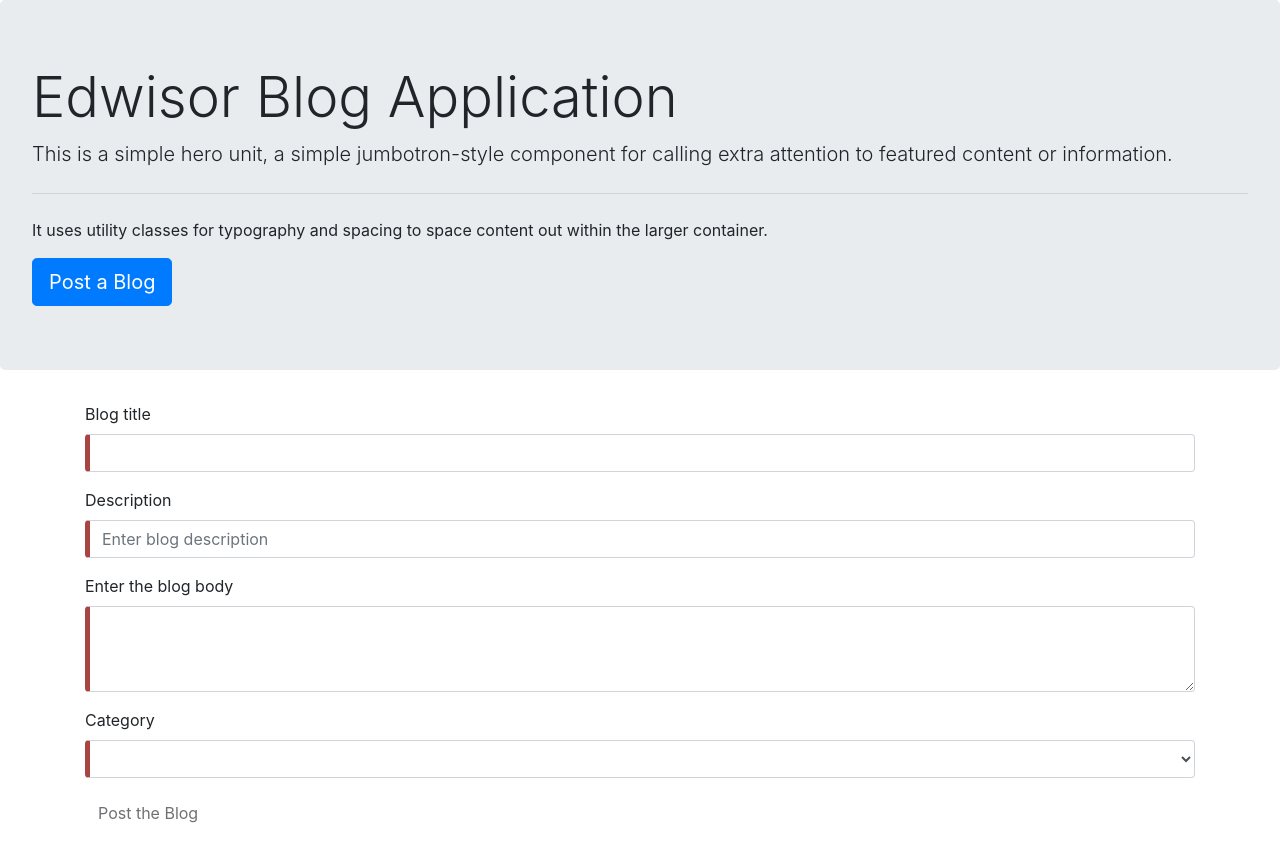
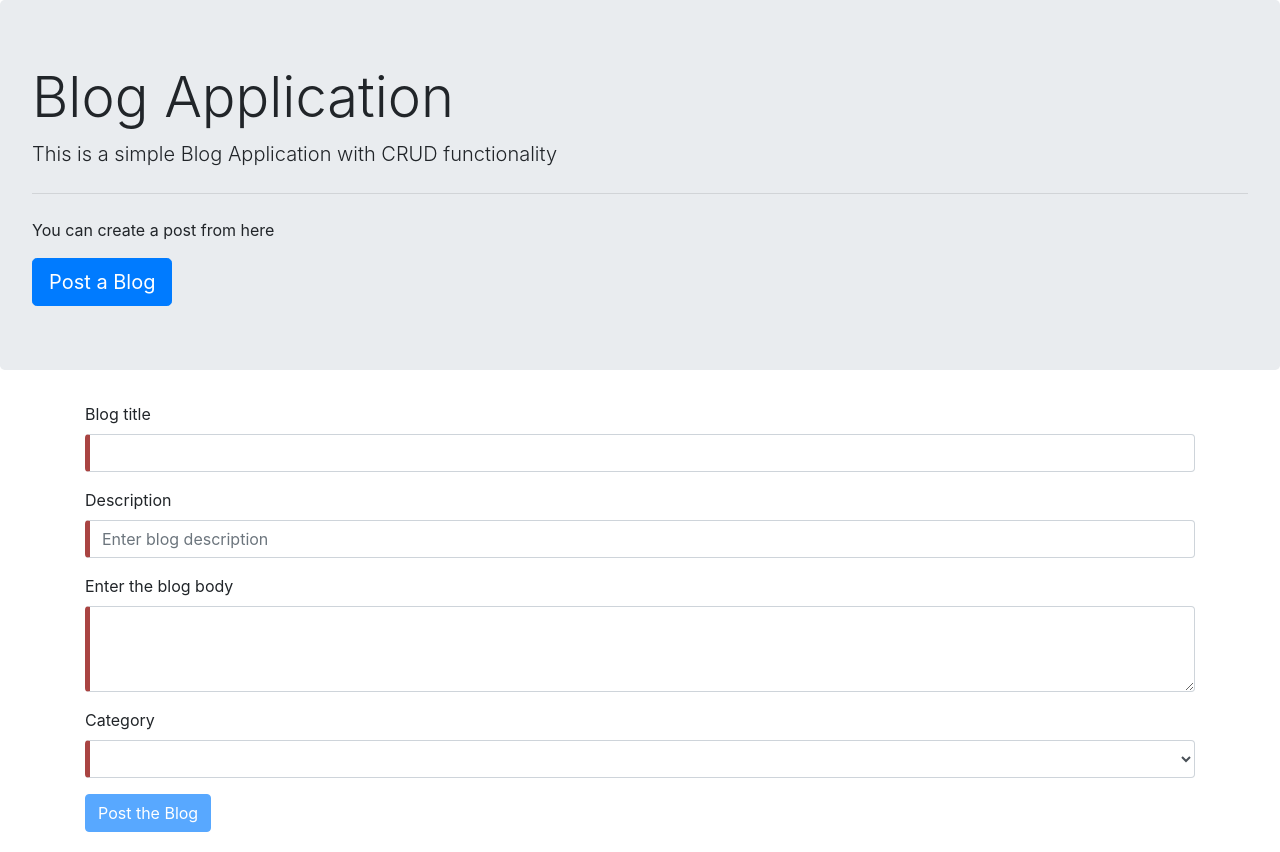
Before and after one commit to DibashMajumder/blog-application, an Angular app in the folder frontend/: page /create in a window 1280 px wide. Built offline with nearby package versions, Linux system fonts and the light colour scheme.

Commit message:
added gif

```diff
--- a/frontend/src/app/app.component.html
+++ b/frontend/src/app/app.component.html
@@ -1,8 +1,8 @@
 <div class="jumbotron">
-  <h1 class="display-4">Edwisor Blog Application</h1>
-  <p class="lead">This is a simple hero unit, a simple jumbotron-style component for calling extra attention to featured content or information.</p>
+  <h1 class="display-4">Blog Application</h1>
+  <p class="lead">This is a simple Blog Application with CRUD functionality</p>
   <hr class="my-4">
-  <p>It uses utility classes for typography and spacing to space content out within the larger container.</p>
+  <p>You can create a post from here</p>
   <a class="btn btn-primary btn-lg" [routerLink]="['/create']" role="button">Post a Blog</a>
 </div>
 
--- a/frontend/src/app/blog-create/blog-create.component.html
+++ b/frontend/src/app/blog-create/blog-create.component.html
@@ -33,7 +33,7 @@
           </select>
         </div>
 
-        <button type="submit" class="btn btn-default footer" [disabled]="!createBlogForm.form.valid">Post the Blog</button>
+        <button type="submit" class="btn btn-primary footer" [disabled]="!createBlogForm.form.valid">Post the Blog</button>
 
 
       </form>
--- a/frontend/src/app/blog-edit/blog-edit.component.html
+++ b/frontend/src/app/blog-edit/blog-edit.component.html
@@ -33,7 +33,7 @@
           </select>
         </div>
 
-        <button type="submit" class="btn btn-default" [disabled]="!createBlogForm.form.valid">Edit the Blog</button>
+        <button type="submit" class="btn btn-primary" [disabled]="!createBlogForm.form.valid">Edit the Blog</button>
 
 
       </form>
```
